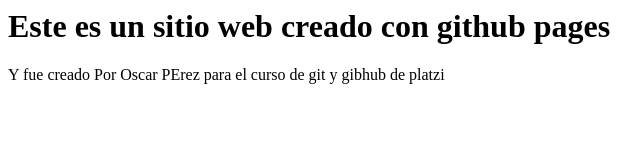
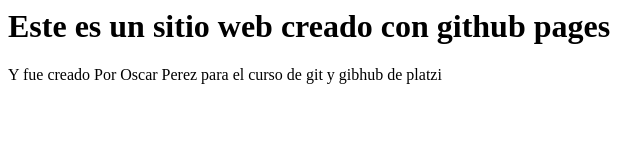
Before and after one commit to Oscarjpt/oscarjpt, a plain HTML site: page index.html in a window 1280 px wide. Shown: the full height of the page, 0-640 px from the left. Drawn offline with Linux system fonts and the light colour scheme.

Commit message:
corregí el nombre

```diff
--- a/index.html
+++ b/index.html
@@ -1,3 +1,3 @@
 <h1>Este es un sitio web creado con github pages</h1>
-<p> Y fue creado Por Oscar PErez para el curso de git y gibhub  de platzi</p>
+<p> Y fue creado Por Oscar Perez para el curso de git y gibhub  de platzi</p>
 <p><img src:"https://i.imgur.com/PfA0M2o.gif" /></p>
```
